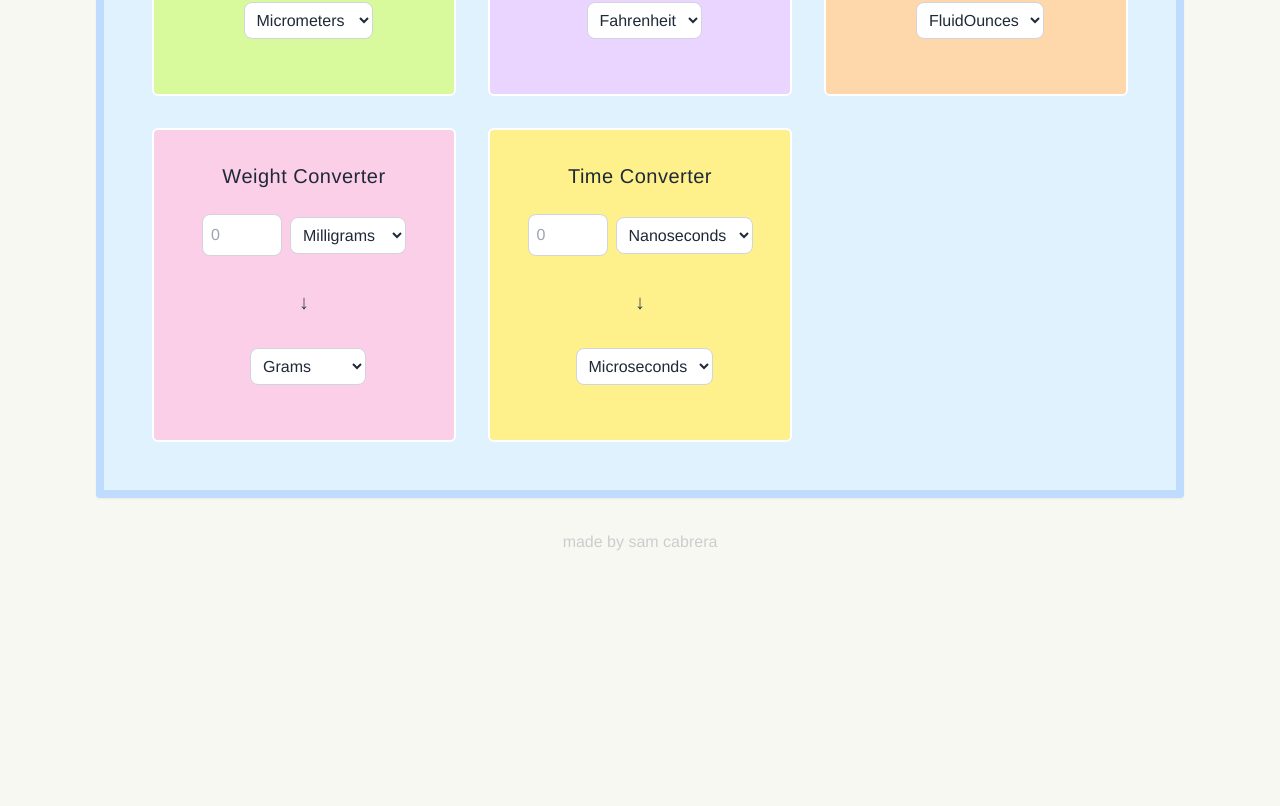
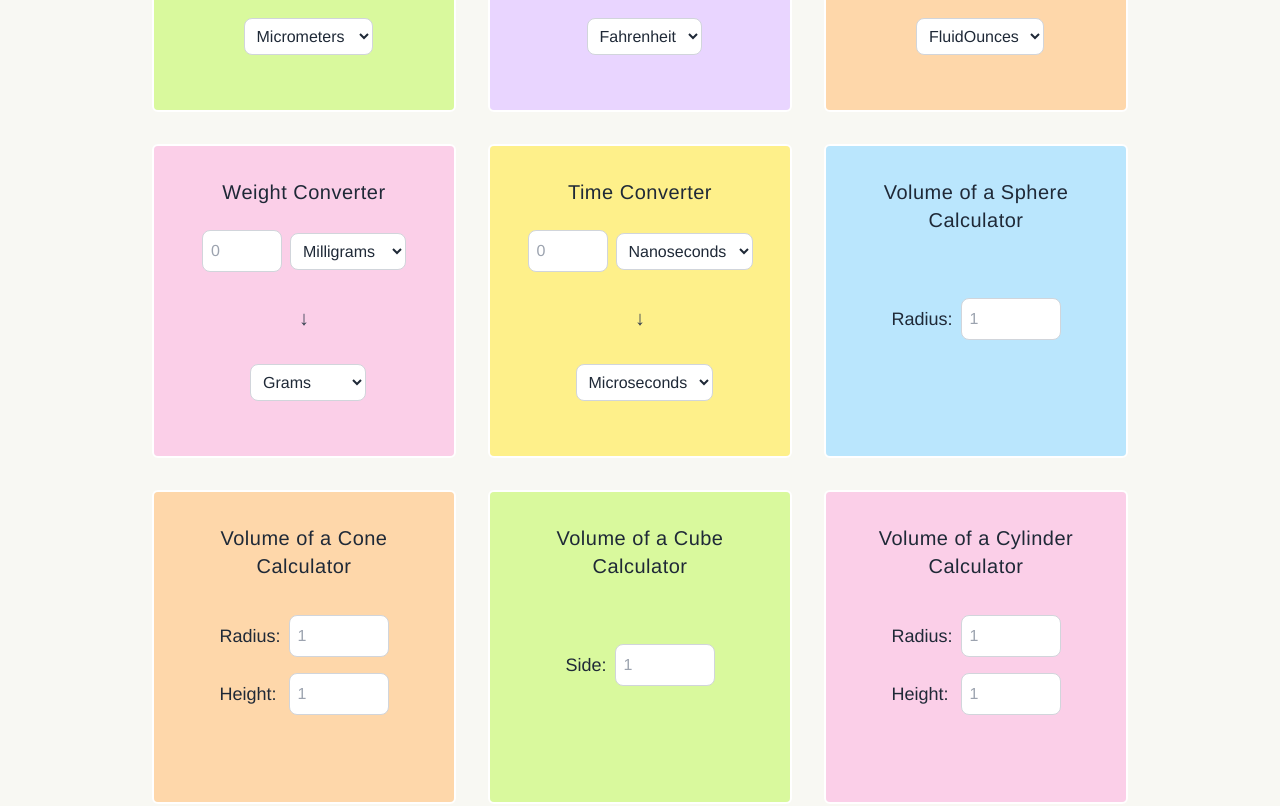
Before and after one commit to samanthacabrera/conversion-calculator, a React (Vite) app: page / in a window 1280 px wide. Shown: the part 514-1320 px from the top of the page. Before the commit the page ends 1068 px from the top, so only its background shows below. Built offline with nearby package versions, Linux system fonts and the light colour scheme.

Commit message:
added volume calculators for sphere, cone, cube, cylinder, and rectangle

```diff
--- a/src/App.jsx
+++ b/src/App.jsx
@@ -1,10 +1,10 @@
 import React, {useState} from 'react';
 import Header from './Header';
 import Nav from './Nav';
-import ConverterList from './ConverterList';
+import List from './List';
 
 const App = () => {
-  const [selectedCategory, setSelectedCategory] = useState('Common Converters');
+  const [selectedCategory, setSelectedCategory] = useState('All Calculators');
 
   return (
     <div className="flex flex-col items-center min-h-screen text-gray-800">
@@ -12,7 +12,7 @@ const App = () => {
 
       <Nav onSelectCategory={setSelectedCategory}/>
 
-      <ConverterList selectedCategory={selectedCategory}/>
+      <List selectedCategory={selectedCategory}/>
 
       <a href="https://github.com/samanthacabrera" target="_blank" rel="noopener noreferrer" className="relative bottom-0 opacity-20 mt-8">
         made by <span className="hover:underline hover:italic">sam cabrera</span>
--- a/src/ConverterList.jsx
+++ /dev/null
@@ -1,50 +0,0 @@
-import React from 'react';
-import Converter from './Converter';
-
-const converterData = {
-    'All Calculators': [],
-    'Common Calculators': [],
-    'All Converters': [],
-    'Common Converters': [
-        { value: 'length', label: 'Length' },
-        { value: 'temperature', label: 'Temperature' },
-        { value: 'volume', label: 'Volume' },
-        { value: 'weight', label: 'Weight' },
-        { value: 'time', label: 'Time' },
-    ],
-};
-
-converterData['All Calculators'] = [
-    ...converterData['Common Calculators'],
-];
-
-converterData['All Converters'] = [
-    ...converterData['Common Converters'],
-];
-
-const ConverterList = ({ selectedCategory }) => {
-    const itemsToShow = converterData[selectedCategory] || [];
-
-    return (
-        <div className="relative w-full flex flex-col items-center">
-            {/* Mobile view */}
-            <div className="flex flex-col mt-2 space-y-12 lg:hidden">
-                {itemsToShow.map((item) => (
-                    <div key={item.value} className="w-full">
-                        <Converter converterType={item.value} />
-                    </div>
-                ))}
-            </div>
-            {/* Desktop view */}
-            <div className="hidden lg:grid lg:grid-cols-3 lg:gap-8 lg:p-12 lg:mt-6 lg:rounded lg:bg-sky-100 lg:border-8 lg:border-blue-200 lg:shadow-sm">
-                {itemsToShow.map((item) => (
-                    <div key={item.value} className="w-full border-2 border-white transition duration-300 hover:scale-110 hover:shadow-lg rounded-md">
-                        <Converter converterType={item.value} />
-                    </div>
-                ))}
-            </div>
-        </div>
-    );
-};
-
-export default ConverterList;
--- /dev/null
+++ b/src/List.jsx
@@ -0,0 +1,72 @@
+import React from 'react';
+import Converter from './Converter';
+import VolumeCalculator from './VolumeCalculator';
+
+const converterData = {
+    'All Calculators': [],
+    'Conversion Calculators': [
+        { value: 'length', label: 'Length' },
+        { value: 'temperature', label: 'Temperature' },
+        { value: 'volume', label: 'Volume' },
+        { value: 'weight', label: 'Weight' },
+        { value: 'time', label: 'Time' },
+    ],
+    'Volume Calculators': [
+        { value: 'sphereVolume', label: 'Volume of a Sphere' },
+        { value: 'coneVolume', label: 'Volume of a Cone' },
+        { value: 'cubeVolume', label: 'Volume of a Cube' },
+        { value: 'cylinderVolume', label: 'Volume of a Cylinder' },
+        { value: 'rectangleVolume', label: 'Volume of a Rectangle' },
+    ],
+};
+
+converterData['All Calculators'] = [
+    ...converterData['Conversion Calculators'],
+    ...converterData['Volume Calculators'],
+];
+
+const componentMapping = {
+    'length': Converter,
+    'temperature': Converter,
+    'volume': Converter,
+    'weight': Converter,
+    'time': Converter,
+    'sphereVolume': VolumeCalculator,
+    'coneVolume': VolumeCalculator,
+    'cubeVolume': VolumeCalculator,
+    'cylinderVolume': VolumeCalculator,
+    'rectangleVolume': VolumeCalculator,
+};
+
+const List = ({ selectedCategory }) => {
+    const itemsToShow = converterData[selectedCategory] || [];
+
+    return (
+        <div className="relative w-full flex flex-col items-center">
+            {/* Mobile view */}
+            <div className="flex flex-col mt-2 space-y-12 lg:hidden">
+                 {itemsToShow.map((item) => {
+                    const Component = componentMapping[item.value];
+                    return (
+                        <div key={item.value} className="w-full border-2 border-white rounded-md">
+                            <Component calcType={item.value} />
+                        </div>
+                    );
+                })}
+            </div>
+            {/* Desktop view */}
+            <div className="hidden lg:grid lg:grid-cols-3 lg:gap-8 lg:p-12 lg:mt-6">
+                {itemsToShow.map((item) => {
+                    const Component = componentMapping[item.value];
+                    return (
+                        <div key={item.value} className="w-full border-2 border-white rounded-md">
+                            <Component calcType={item.value}/>
+                        </div>
+                    );
+                })}
+            </div>
+        </div>
+    );
+};
+
+export default List;
--- a/src/Nav.jsx
+++ b/src/Nav.jsx
@@ -1,7 +1,7 @@
 import React, { useState } from 'react';
 
 const Nav = ({ onSelectCategory }) => {
-    const categories = ['All Calculators','Common Calculators','All Converters','Common Converters'];
+    const categories = ['All Calculators','Conversion Calculators', 'Volume Calculators'];
     const [selectedCategory, setSelectedCategory] = useState(categories[0]);
     const [isOpen, setIsOpen] = useState(false);
 
@@ -12,7 +12,7 @@ const Nav = ({ onSelectCategory }) => {
     };
 
     return (
-        <nav className="absolute top-0 left-0 p-4 w-full">
+        <nav className="flex justify-center w-full">
             {/* Desktop */}
             <div className="hidden lg:flex lg:flex-col">
                 <button
@@ -50,7 +50,7 @@ const Nav = ({ onSelectCategory }) => {
             </div>
 
             {/* Mobile */}
-            <div className="lg:hidden">
+            <div className="absolute top-0 left-0 lg:hidden">
                 {/* Toggle Button */}
                 <button
                     onClick={() => setIsOpen(!isOpen)}
@@ -76,7 +76,7 @@ const Nav = ({ onSelectCategory }) => {
 
                 {/* Dropdown */}
                 {isOpen && (
-                    <div className="fixed top-0 left-0 w-full h-full bg-orange-200 flex flex-col items-center justify-center z-10">
+                    <div className="fixed top-0 left-0 w-full h-full bg-sky-100 flex flex-col items-center justify-center z-10">
                         <div className="mb-12 text-center text-xl tracking-wider">
                             Select a category to get started
                         </div>
--- /dev/null
+++ b/src/VolumeCalculator.jsx
@@ -0,0 +1,80 @@
+import React, { useState } from 'react';
+import { conversionData } from './conversionData';
+
+const VolumeCalculator = ({ calcType }) => {
+    const shapeDimensions = {
+        sphereVolume: ['Radius'],
+        coneVolume: ['Radius', 'Height'],
+        cubeVolume: ['Side'],
+        cylinderVolume: ['Radius', 'Height'],
+        rectangleVolume: ['Length', 'Width', 'Height'],
+    };
+
+    if (!shapeDimensions[calcType]) {
+        return <h2 className="text-red-500">Error: Invalid calculation type.</h2>;
+    }
+
+    const dimensions = shapeDimensions[calcType];
+    const [inputValues, setInputValues] = useState(Array(dimensions.length).fill(''));
+    const [result, setResult] = useState(null);
+
+    const bgColorMapping = {
+        sphereVolume: 'bg-sky-200',
+        coneVolume: 'bg-orange-200',
+        cubeVolume: 'bg-lime-200',
+        cylinderVolume: 'bg-pink-200',
+        rectangleVolume: 'bg-indigo-200',
+    };
+
+    const handleInputChange = (index, value) => {
+        const updatedValues = [...inputValues];
+        updatedValues[index] = value;
+        setInputValues(updatedValues);
+
+        const numericValues = updatedValues.map((val) => val === '' ? 0 : Number(val));
+
+        if (numericValues.every((val) => !isNaN(val) && val >= 0)) {
+            const volume = conversionData[calcType]?.calculate(...numericValues);
+            if (typeof volume === 'number') {
+                setResult(volume);
+            } else {
+                setResult('Calculation error.');
+            }
+        } else {
+            setResult('Invalid input');
+        }
+    };
+
+    return (
+        <div className={`flex flex-col items-center text-center p-8 space-y-4 ${bgColorMapping[calcType]} rounded h-[310px] w-[300px]`}>
+            <h2 className="text-xl tracking-wide">
+                {`Volume of a ${calcType.replace('Volume', '').charAt(0).toUpperCase() + calcType.replace('Volume', '').slice(1)} Calculator`}
+            </h2>
+
+            <div className="flex flex-grow flex-col justify-center items-center space-y-4">
+                {dimensions.map((dim, index) => (
+                    <div key={index} className="flex justify-between items-center space-x-2 w-full">
+                        <label className="text-lg">{dim}:</label>
+                        <input
+                            type="number"
+                            value={inputValues[index]}
+                            onChange={(e) => handleInputChange(index, e.target.value)}
+                            className="p-2 rounded-lg border border-gray-300 w-[100px]"
+                            placeholder="1"
+                        />
+                    </div>
+                ))}
+            </div>
+
+            <div className="flex items-center justify-center min-h-[20px]">
+                {result !== null && (
+                    <h3 className="text-xl tracking-wide">
+                        Volume = {typeof result === 'number' && !isNaN(result) ? result.toFixed(2) : result}
+                    </h3>
+                )}
+            </div>
+        </div>
+    );
+};
+
+export default VolumeCalculator;
--- a/src/conversionData.js
+++ b/src/conversionData.js
@@ -18,7 +18,7 @@ export const conversionData = {
         convert: (value, from, to) => value * (conversionData.length.units[to] / conversionData.length.units[from]),
     },
     volume: {
-        units: {                    // US measurements for now
+        units: { // US measurements for now
             milliliters: 1000,
             fluidOunces: 33.814,
             tablespoons: 67.628,
@@ -79,7 +79,21 @@ export const conversionData = {
             months: 2.628e+6,  // Approximated as 30.44 days
             years: 3.154e+7,   // Approximated as 365.24 days
         },
-        convert: (value, from, to) => value * (conversionData.time.units[to] / conversionData.time.units[from]),
-        // convert: (value, from, to) => value * (conversionData.time.units[from] / conversionData.time.units[to]),
-    }
+        convert: (value, from, to) => value * (conversionData.time.units[from] / conversionData.time.units[to]),
+    },
+    sphereVolume: {
+        calculate: (radius) => (4 / 3) * Math.PI * Math.pow(radius, 3),
+    },
+    coneVolume: {
+        calculate: (radius, height) => (1 / 3) * Math.PI * Math.pow(radius, 2) * height,
+    },
+    cubeVolume: {
+        calculate: (side) => Math.pow(side, 3),
+    },
+    cylinderVolume: {
+        calculate: (radius, height) => Math.PI * Math.pow(radius, 2) * height,
+    },
+    rectangleVolume: {
+        calculate: (length, width, height) => length * width * height,
+    },
 };
```
Also changed, not shown: src/Converter.jsx (+12 -11 lines), src/Page.jsx (added).
